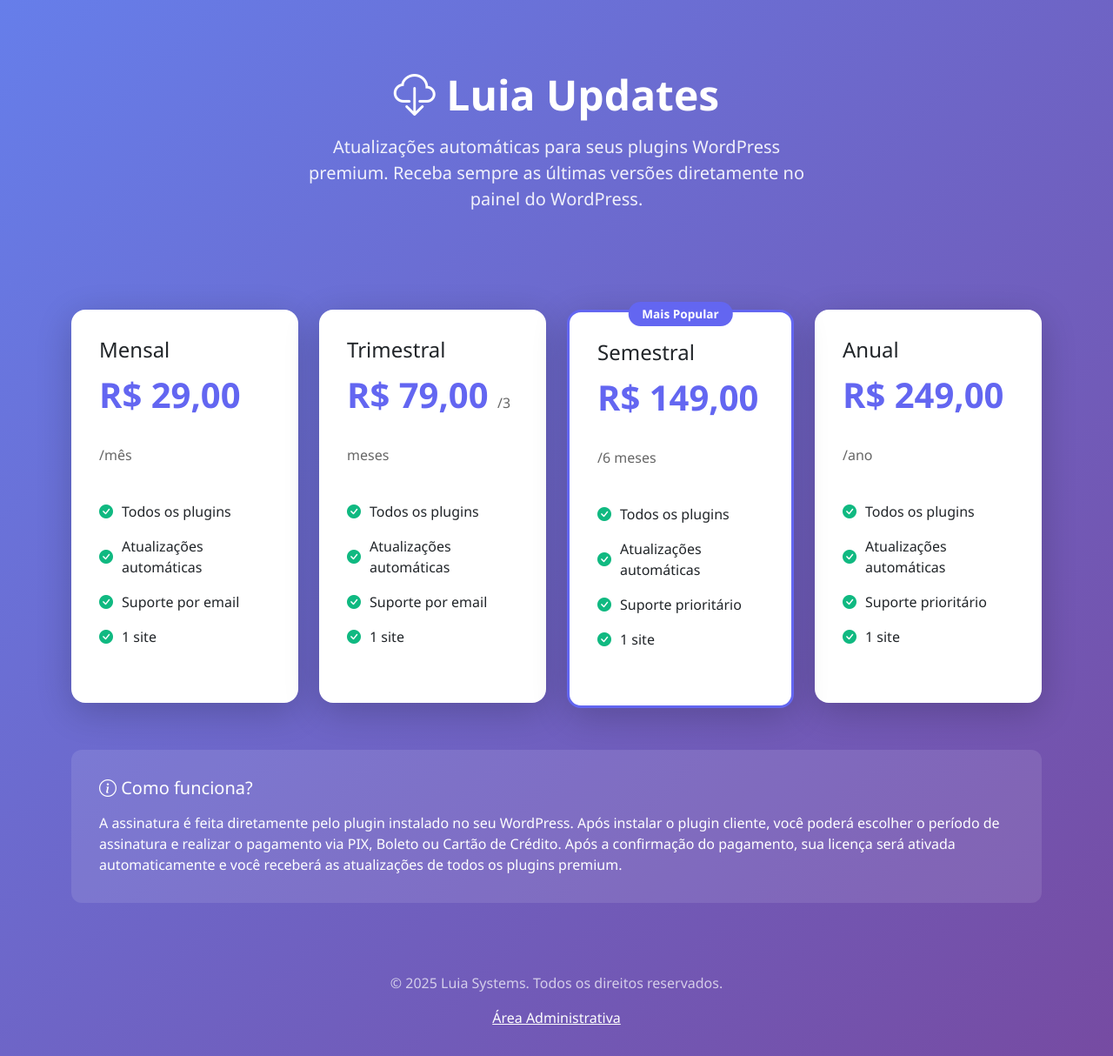
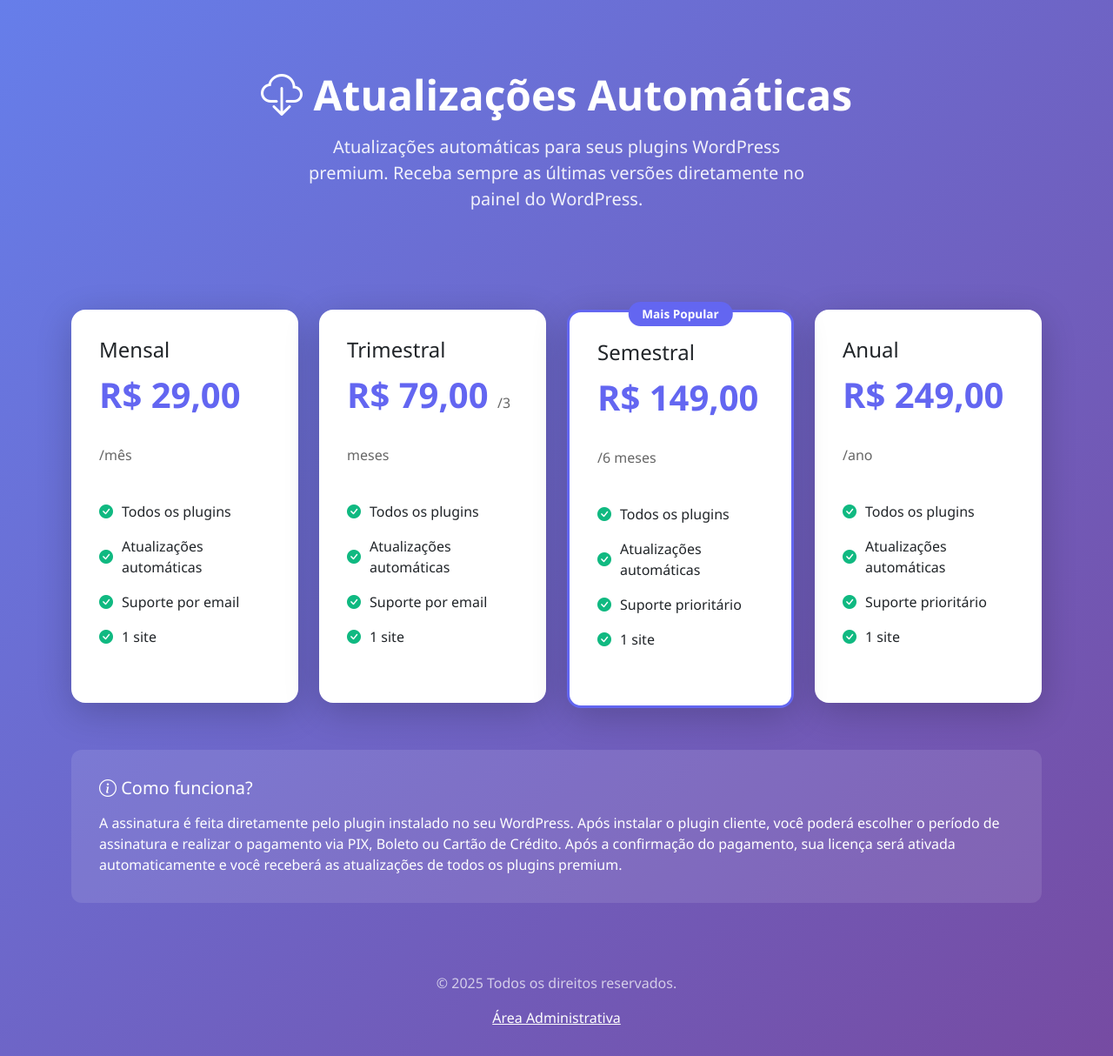
Before and after one commit to pereira-lui/updates-wordpress-auto, a PHP site: page / in a window 1280 px wide. Shown: the whole page at 87% size. Run offline with PHP 8.4, Linux system fonts and the light colour scheme; data that the repository does not hold is empty.

Commit message:
fix: Rename system to 'Atualizações Automáticas para WordPress'

```diff
--- a/server/resources/views/public/index.php
+++ b/server/resources/views/public/index.php
@@ -3,7 +3,7 @@
 <head>
     <meta charset="UTF-8">
     <meta name="viewport" content="width=device-width, initial-scale=1.0">
-    <title>Luia Updates - Atualizações Automáticas para WordPress</title>
+    <title>Atualizações Automáticas para WordPress</title>
     <link href="https://cdn.jsdelivr.net/npm/bootstrap@5.3.2/dist/css/bootstrap.min.css" rel="stylesheet">
     <link href="https://cdn.jsdelivr.net/npm/bootstrap-icons@1.11.1/font/bootstrap-icons.css" rel="stylesheet">
     <style>
@@ -113,7 +113,7 @@
 <body>
     <div class="hero">
         <div class="container">
-            <h1><i class="bi bi-cloud-download"></i> Luia Updates</h1>
+            <h1><i class="bi bi-cloud-download"></i> Atualizações Automáticas</h1>
             <p>Atualizações automáticas para seus plugins WordPress premium. Receba sempre as últimas versões diretamente no painel do WordPress.</p>
         </div>
     </div>
@@ -189,7 +189,7 @@
     </div>
 
     <div class="footer">
-        <p>&copy; <?= date('Y') ?> Luia Systems. Todos os direitos reservados.</p>
+        <p>&copy; <?= date('Y') ?> Todos os direitos reservados.</p>
         <a href="<?= url('/login') ?>" class="text-white">Área Administrativa</a>
     </div>
 </body>
```
